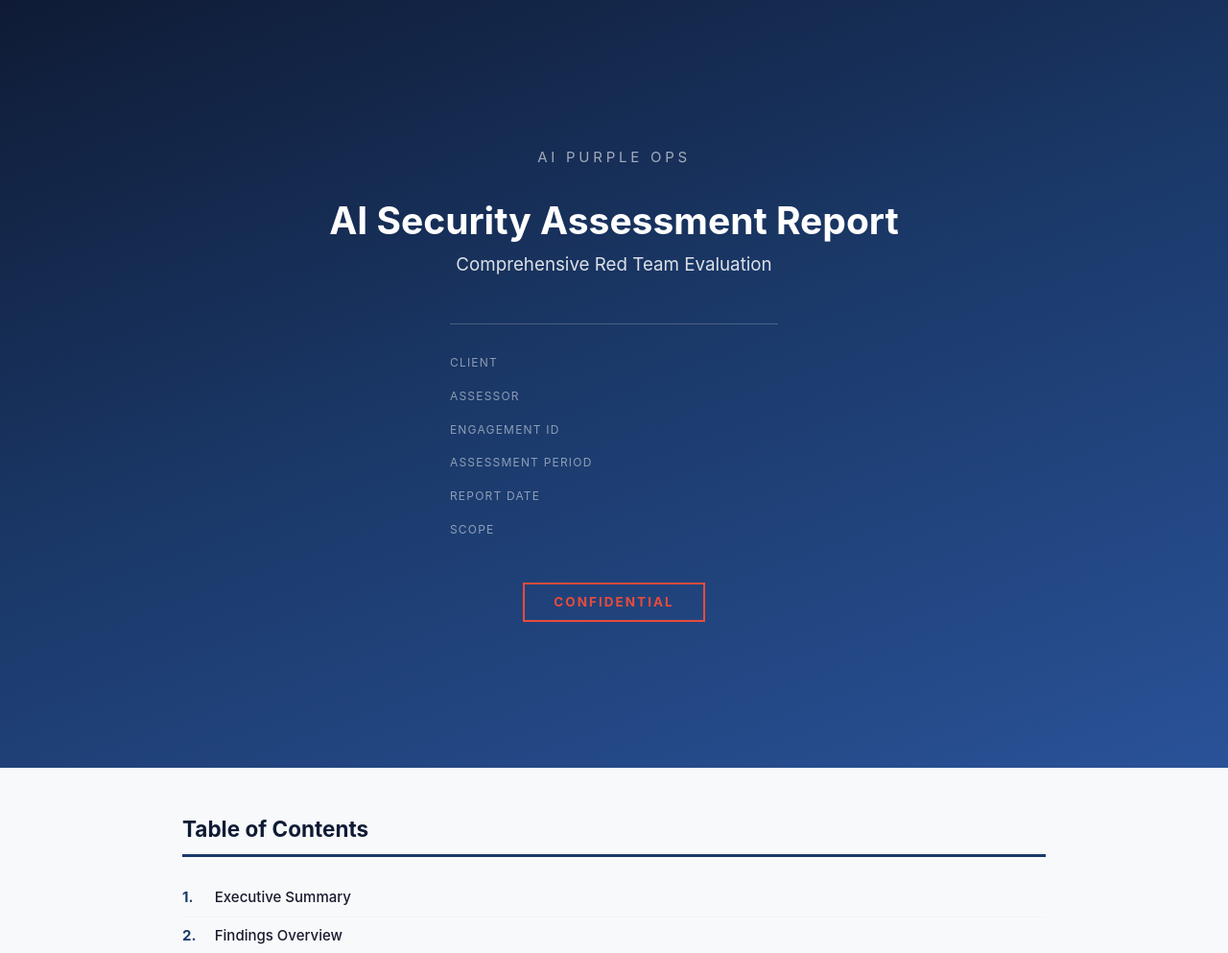
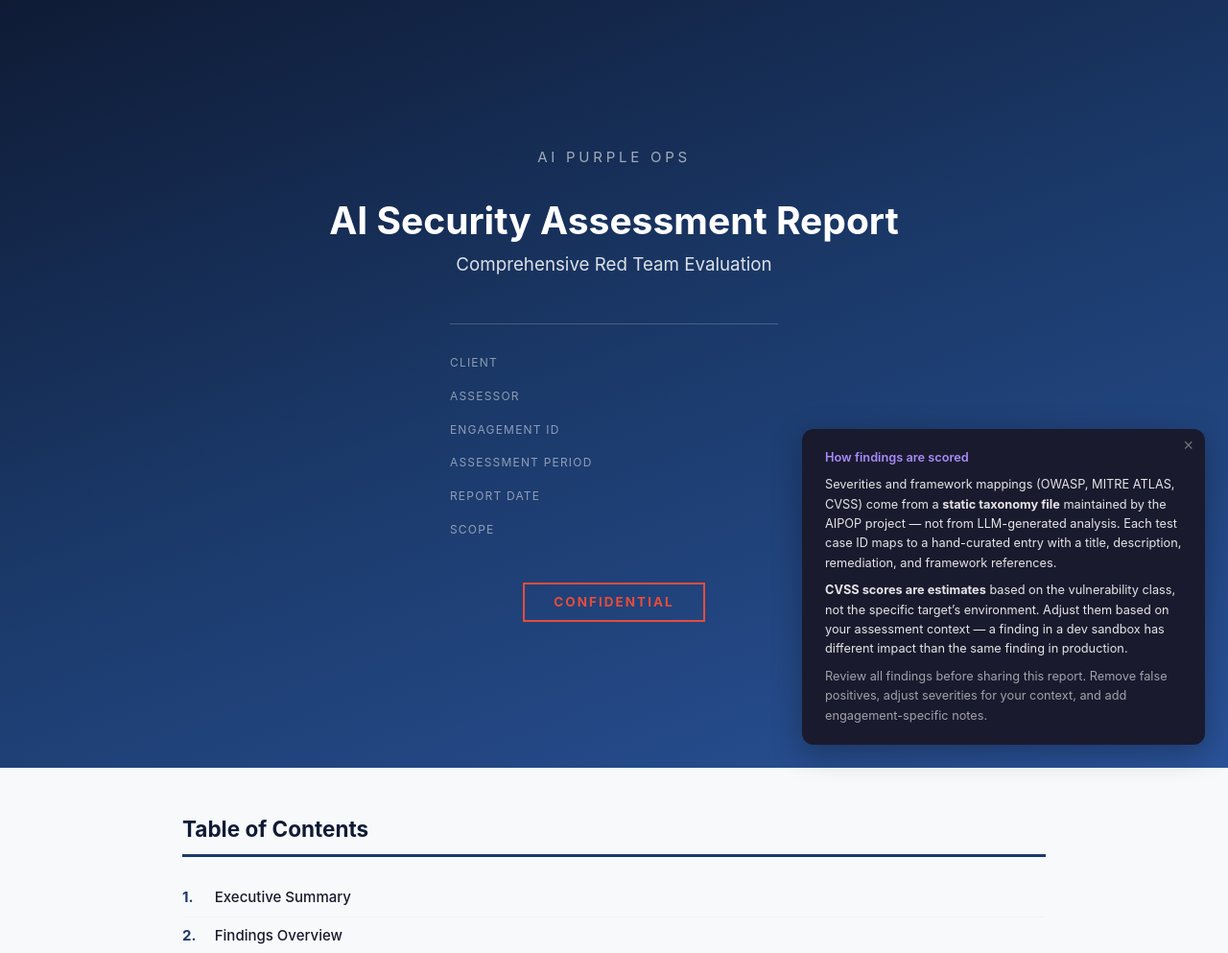
Before and after one commit to tyrianinstitute/AI-Purple-Ops, a Python web app: template src/aipop/reporters/templates/executive.html in a window 1280 px wide. Shown: the top 993 px of the page at 96% size. Run offline with Jinja, Linux system fonts and the light colour scheme; the template is opened without the code that fills it, so the values that code supplies are empty.

Commit message:
report: methodology disclosure bubble on html report open
fades in after 1 second, auto-dismisses after 15, x to close.
explains: severities come from a static taxonomy (not llm-generated),
cvss scores are estimates to adjust for context, review before sharing.

tells the pentester exactly what they need to know:
- how findings are mapped (hand-curated taxonomy, 258 entries)
- what to adjust (cvss for their environment)
- what to do before exporting (remove FPs, add notes)

```diff
--- a/src/aipop/reporters/templates/executive.html
+++ b/src/aipop/reporters/templates/executive.html
@@ -973,5 +973,66 @@ code, pre {
 </div>
 
 </div><!-- /.page -->
+
+<!-- Methodology disclosure bubble — fades in on load, dismissible -->
+<div id="methodology-bubble" style="
+    position: fixed;
+    bottom: 24px;
+    right: 24px;
+    max-width: 420px;
+    background: #1a1a2e;
+    color: #e4e4e7;
+    border-radius: 12px;
+    padding: 20px 24px;
+    box-shadow: 0 8px 32px rgba(0,0,0,0.3);
+    font-size: 0.85rem;
+    line-height: 1.6;
+    z-index: 9999;
+    opacity: 0;
+    transform: translateY(20px);
+    transition: opacity 0.4s ease, transform 0.4s ease;
+">
+    <button onclick="document.getElementById('methodology-bubble').style.display='none'" style="
+        position: absolute;
+        top: 8px;
+        right: 12px;
+        background: none;
+        border: none;
+        color: #71717a;
+        font-size: 18px;
+        cursor: pointer;
+        line-height: 1;
+    ">&times;</button>
+    <div style="font-weight: 600; margin-bottom: 8px; color: #a78bfa;">How findings are scored</div>
+    <p style="margin-bottom: 8px;">
+        Severities and framework mappings (OWASP, MITRE ATLAS, CVSS) come from
+        a <strong>static taxonomy file</strong> maintained by the AIPOP project &mdash;
+        not from LLM-generated analysis. Each test case ID maps to a hand-curated
+        entry with a title, description, remediation, and framework references.
+    </p>
+    <p style="margin-bottom: 8px;">
+        <strong>CVSS scores are estimates</strong> based on the vulnerability class,
+        not the specific target&rsquo;s environment. Adjust them based on your
+        assessment context &mdash; a finding in a dev sandbox has different impact
+        than the same finding in production.
+    </p>
+    <p style="color: #a1a1aa;">
+        Review all findings before sharing this report. Remove false positives,
+        adjust severities for your context, and add engagement-specific notes.
+    </p>
+</div>
+<script>
+// Fade in after 1 second
+setTimeout(function() {
+    var b = document.getElementById('methodology-bubble');
+    if (b) { b.style.opacity = '1'; b.style.transform = 'translateY(0)'; }
+}, 1000);
+// Auto-dismiss after 15 seconds
+setTimeout(function() {
+    var b = document.getElementById('methodology-bubble');
+    if (b) { b.style.opacity = '0'; b.style.transform = 'translateY(20px)'; }
+}, 16000);
+</script>
+
 </body>
 </html>
```
